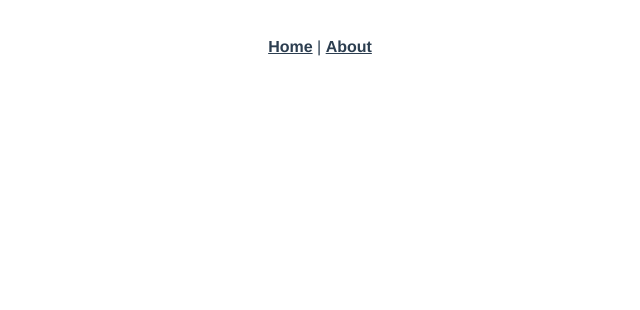
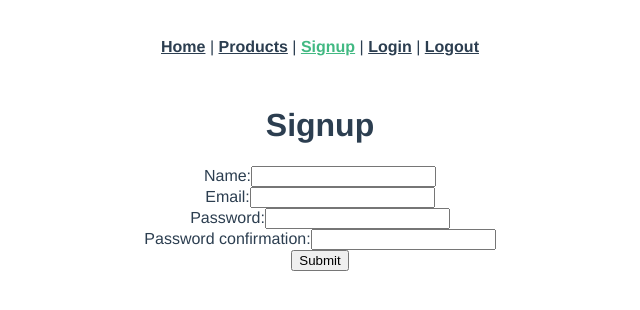
Before and after one commit to kaymccreedy/capstone-frontend, a Vue app: page /signup in a window 1280 px wide. Before the commit this address had no page. Shown: the top 310 px of the page, without its empty margins (320-960 px from the left). Built offline with nearby package versions, Linux system fonts and the light colour scheme.

Commit message:
creates front end for capstone; updates main.js and index.js to include axios and routes; creates views pages for Home, Login, Logout, Products Index, Products Show, and Signup

```diff
--- a/package.json
+++ b/package.json
@@ -8,6 +8,7 @@
     "lint": "vue-cli-service lint"
   },
   "dependencies": {
+    "axios": "^0.27.2",
     "core-js": "^3.8.3",
     "vue": "^3.2.13",
     "vue-router": "^4.0.3"
--- a/src/App.vue
+++ b/src/App.vue
@@ -2,7 +2,13 @@
   <nav>
     <router-link to="/">Home</router-link>
     |
-    <router-link to="/about">About</router-link>
+    <router-link to="/products">Products</router-link>
+    |
+    <router-link to="/signup">Signup</router-link>
+    |
+    <router-link to="/login">Login</router-link>
+    |
+    <router-link to="/logout">Logout</router-link>
   </nav>
   <router-view />
 </template>
@@ -28,4 +34,8 @@ nav a {
 nav a.router-link-exact-active {
   color: #42b983;
 }
+
+.img-small {
+  width: 300px;
+}
 </style>
--- a/src/main.js
+++ b/src/main.js
@@ -1,5 +1,13 @@
 import { createApp } from "vue";
 import App from "./App.vue";
 import router from "./router";
+import axios from "axios";
+
+axios.defaults.baseURL = process.env.NODE_ENV === "development" ? "http://localhost:3000" : "/";
+
+var jwt = localStorage.getItem("jwt");
+if (jwt) {
+  axios.defaults.headers.common["Authorization"] = `Bearer ${jwt}`;
+}
 
 createApp(App).use(router).mount("#app");
--- a/src/router/index.js
+++ b/src/router/index.js
@@ -1,5 +1,10 @@
 import { createRouter, createWebHistory } from "vue-router";
 import HomeView from "../views/HomeView.vue";
+import SignupView from "../views/SignupView.vue";
+import LoginView from "../views/LoginView.vue";
+import LogoutView from "../views/LogoutView.vue";
+import ProductsIndex from "../views/ProductsIndex.vue";
+import ProductsShow from "../views/ProductsShow.vue";
 
 const routes = [
   {
@@ -7,14 +12,11 @@ const routes = [
     name: "home",
     component: HomeView,
   },
-  {
-    path: "/about",
-    name: "about",
-    // route level code-splitting
-    // this generates a separate chunk (about.[hash].js) for this route
-    // which is lazy-loaded when the route is visited.
-    component: () => import(/* webpackChunkName: "about" */ "../views/AboutView.vue"),
-  },
+  { path: "/signup", name: "signup", component: SignupView },
+  { path: "/login", name: "login", component: LoginView },
+  { path: "/logout", name: "logout", component: LogoutView },
+  { path: "/products", name: "products-index", component: ProductsIndex },
+  { path: "/products/:id", name: "products-show", component: ProductsShow },
 ];
 
 const router = createRouter({
--- a/src/views/HomeView.vue
+++ b/src/views/HomeView.vue
@@ -1,18 +1,19 @@
+<script>
+export default {
+  data: function () {
+    return {
+      message: "Kay's Webstore",
+    };
+  },
+  created: function () {},
+  methods: {},
+};
+</script>
+
 <template>
   <div class="home">
-    <img alt="Vue logo" src="../assets/logo.png" />
-    <HelloWorld msg="Welcome to Your Vue.js App" />
+    <h1>{{ message }}</h1>
   </div>
 </template>
 
-<script>
-// @ is an alias to /src
-import HelloWorld from "@/components/HelloWorld.vue";
-
-export default {
-  name: "HomeView",
-  components: {
-    HelloWorld,
-  },
-};
-</script>
+<style></style>
--- /dev/null
+++ b/src/views/LoginView.vue
@@ -0,0 +1,49 @@
+<script>
+import axios from "axios";
+
+export default {
+  data: function () {
+    return {
+      newSessionParams: {},
+      errors: [],
+    };
+  },
+  methods: {
+    submit: function () {
+      axios
+        .post("/sessions", this.newSessionParams)
+        .then((response) => {
+          axios.defaults.headers.common["Authorization"] = "Bearer " + response.data.jwt;
+          localStorage.setItem("jwt", response.data.jwt);
+          this.$router.push("/");
+        })
+        .catch((error) => {
+          console.log(error.response);
+          this.errors = ["Invalid email or password."];
+          this.email = "";
+          this.password = "";
+        });
+    },
+  },
+};
+</script>
+
+<template>
+  <div class="login">
+    <form v-on:submit.prevent="submit()">
+      <h1>Login</h1>
+      <ul>
+        <li v-for="error in errors" v-bind:key="error">{{ error }}</li>
+      </ul>
+      <div>
+        <label>Email:</label>
+        <input type="email" v-model="newSessionParams.email" />
+      </div>
+      <div>
+        <label>Password:</label>
+        <input type="password" v-model="newSessionParams.password" />
+      </div>
+      <input type="submit" value="Submit" />
+    </form>
+  </div>
+</template>
--- /dev/null
+++ b/src/views/LogoutView.vue
@@ -0,0 +1,15 @@
+<script>
+import axios from "axios";
+
+export default {
+  created: function () {
+    delete axios.defaults.headers.common["Authorization"];
+    localStorage.removeItem("jwt");
+    this.$router.push("/");
+  },
+};
+</script>
+
+<template>
+  <div class="logout"></div>
+</template>
--- /dev/null
+++ b/src/views/ProductsIndex.vue
@@ -0,0 +1,52 @@
+<script>
+import axios from "axios";
+
+export default {
+  data: function () {
+    return {
+      message: "Products",
+      products: [],
+      productImages: [],
+    };
+  },
+  created: function () {
+    this.indexProducts();
+  },
+  methods: {
+    indexProducts: function () {
+      axios.get("products.json").then((response) => {
+        this.products = response.data;
+        console.log("All Products: ", this.products);
+      });
+    },
+    getImages: function (product) {
+      this.productImages = [];
+      product.images.forEach((image) => {
+        this.productImages.push(image.url);
+      });
+    },
+  },
+};
+</script>
+
+<template>
+  <div class="products">
+    <h1>{{ message }}</h1>
+    <router-link to="/products/new">Create Product</router-link>
+    <br />
+    <br />
+    <br />
+    <div v-for="product in products" v-bind:key="product.id">
+      <router-link :to="`/products/${product.id}`">{{ product.name }}</router-link>
+      <h5>${{ product.price }}</h5>
+      {{ getImages(product) }}
+      <div>
+        <img class="img-small" :src="productImages[0]" />
+      </div>
+      <br />
+      <br />
+    </div>
+  </div>
+</template>
+
+<style></style>
--- /dev/null
+++ b/src/views/ProductsShow.vue
@@ -0,0 +1,50 @@
+<script>
+import axios from "axios";
+
+export default {
+  data: function () {
+    return {
+      product: [],
+      productImages: [],
+    };
+  },
+  created: function () {
+    this.showProduct();
+  },
+  methods: {
+    showProduct: function () {
+      axios.get("/products/" + this.$route.params.id + ".json").then((response) => {
+        this.product = response.data;
+        console.log("Product", this.product);
+      });
+    },
+    getImages: function (product) {
+      this.productImages = [];
+      product.images.forEach((image) => {
+        this.productImages.push(image.url);
+      });
+    },
+    destroyProduct: function () {
+      axios.delete("/products/" + this.$route.params.id + ".json").then((response) => {
+        console.log(response.data);
+        this.$router.push("/products");
+      });
+    },
+  },
+};
+</script>
+
+<template>
+  <div class="product">
+    <h4>{{ product.name }}</h4>
+    <br />
+    <p>{{ product.body }}</p>
+    <br />
+    <br />
+    <router-link to="/products">Back to Products</router-link>
+    |
+    <router-link :to="`/products/${product.id}/edit`">Edit Product</router-link>
+    <br />
+    <div class="link" v-on:click="destroyProduct">Delete Product</div>
+  </div>
+</template>
--- /dev/null
+++ b/src/views/SignupView.vue
@@ -0,0 +1,53 @@
+<script>
+import axios from "axios";
+
+export default {
+  data: function () {
+    return {
+      newUserParams: {},
+      errors: [],
+    };
+  },
+  methods: {
+    submit: function () {
+      axios
+        .post("/users", this.newUserParams)
+        .then((response) => {
+          console.log(response.data);
+          this.$router.push("/login");
+        })
+        .catch((error) => {
+          this.errors = error.response.data.errors;
+        });
+    },
+  },
+};
+</script>
+
+<template>
+  <div class="signup">
+    <form v-on:submit.prevent="submit()">
+      <h1>Signup</h1>
+      <ul>
+        <li v-for="error in errors" v-bind:key="error">{{ error }}</li>
+      </ul>
+      <div>
+        <label>Name:</label>
+        <input type="text" v-model="newUserParams.name" />
+      </div>
+      <div>
+        <label>Email:</label>
+        <input type="email" v-model="newUserParams.email" />
+      </div>
+      <div>
+        <label>Password:</label>
+        <input type="password" v-model="newUserParams.password" />
+      </div>
+      <div>
+        <label>Password confirmation:</label>
+        <input type="password" v-model="newUserParams.password_confirmation" />
+      </div>
+      <input type="submit" value="Submit" />
+    </form>
+  </div>
+</template>
```
Also changed, not shown: 1 other file (tests, documents, lock files or other folders).
